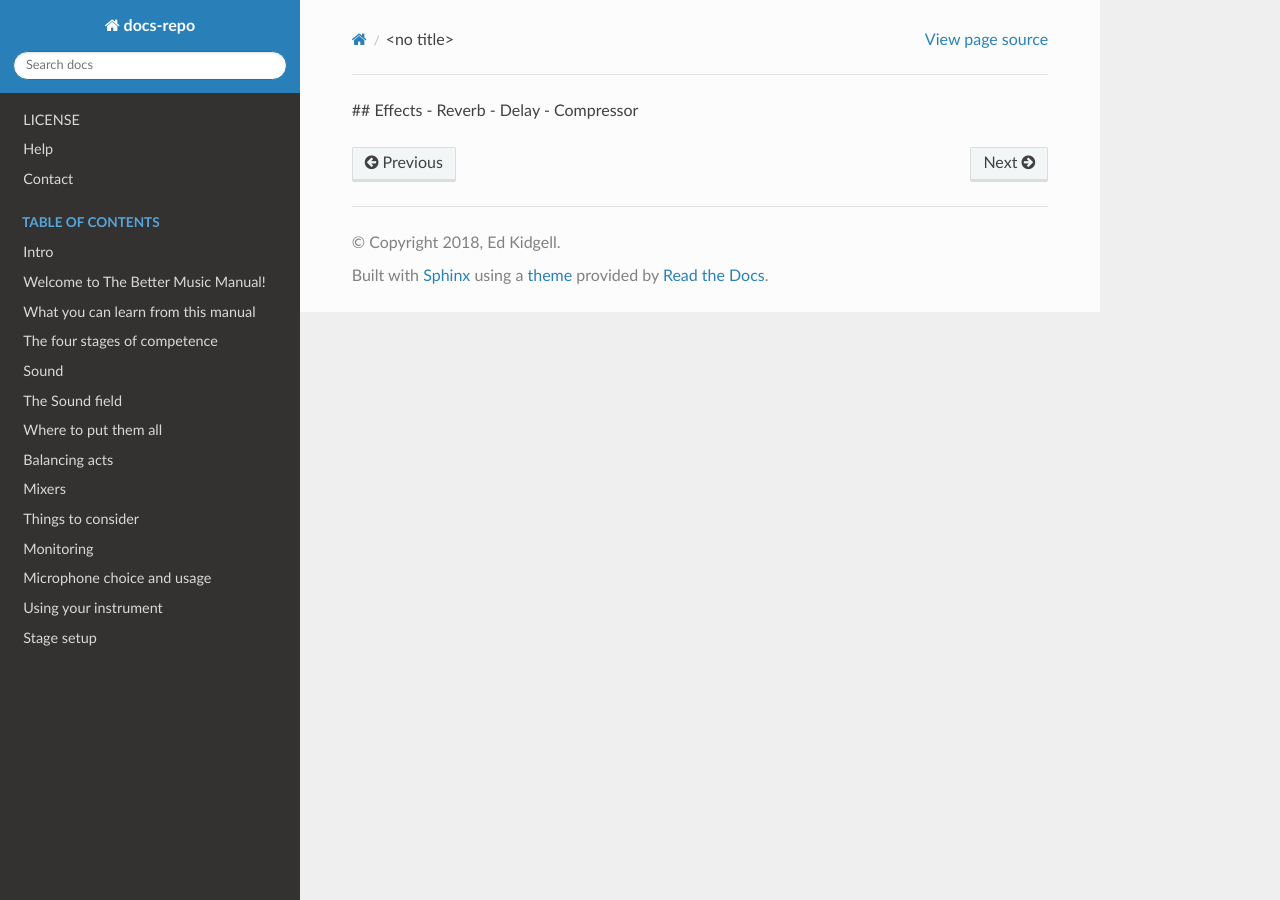
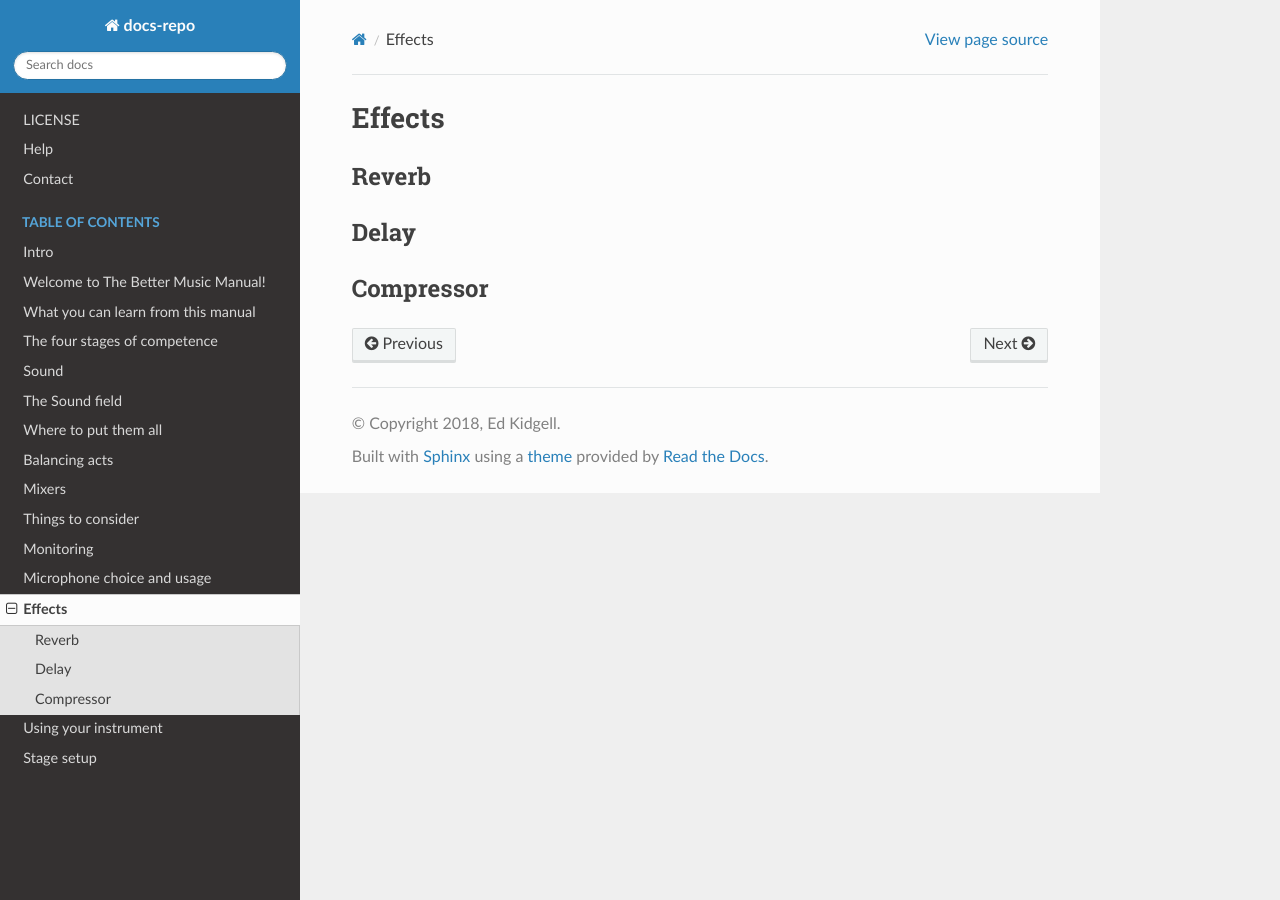
Before and after one commit to flakjakk/docs-repo, a Sphinx documentation site: the page built from docs/source/effects.rst, in a window 1280 px wide. Built offline with Sphinx 7.4.7 and the Read the Docs theme 2.0.0, drawn with Linux system fonts in a browser that asks for light colours.

Commit message:
Updated 'effects'.

```diff
--- a/docs/source/effects.rst
+++ b/docs/source/effects.rst
@@ -1,4 +1,11 @@
-## Effects
-- Reverb
-- Delay
-- Compressor
+Effects
+*******
+
+Reverb
+######
+
+Delay
+#####
+
+Compressor
+##########
```
